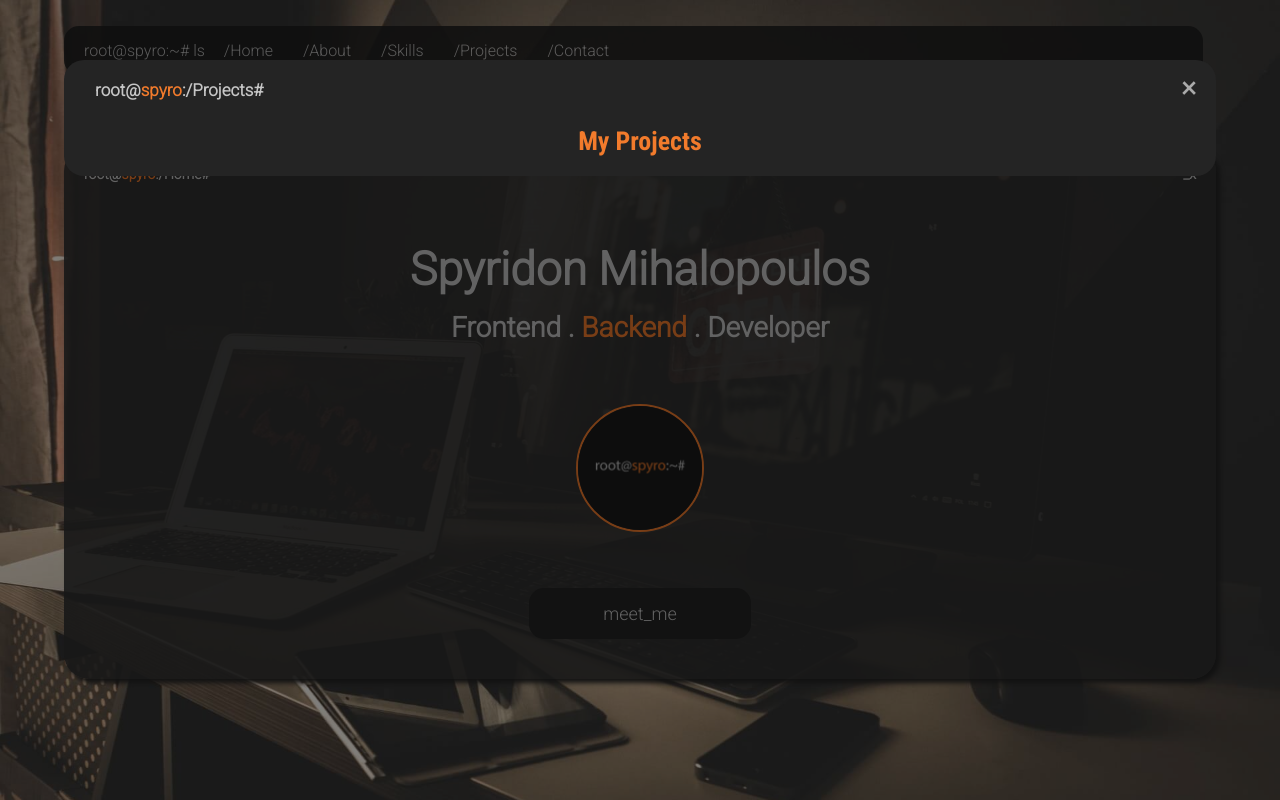
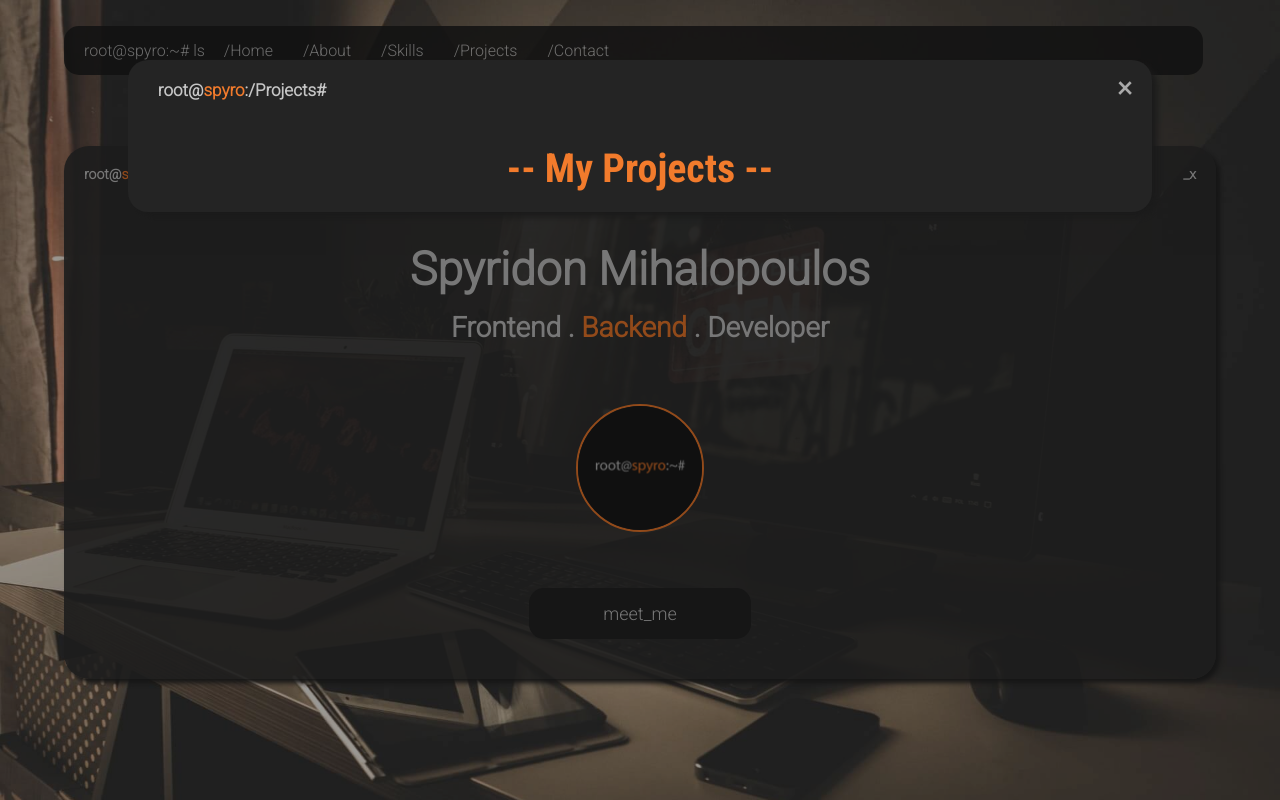
Before and after one commit to rootspyro/personal_portfolio, a website built with webpack: page public/index.html in a window 1280 px wide. Both pictures are taken after a click on the link "/Projects". Shown: the top 800 px of the page. Built offline with nearby package versions, Linux system fonts and the light colour scheme; files whose address does not match are found by name.

Commit message:
Agregando estilos

```diff
--- a/public/index.html
+++ b/public/index.html
@@ -45,7 +45,7 @@
 					<span class="project-close" id="close">&times;</span>
 					<p class="terminal-user">root@<span class="orange">spyro</span>:/Projects#</p>
 				</div>
-				<h2 class="orange">My Projects</h2>
+				<h2 class="orange"> -- My Projects -- </h2>
 			</div>
 
 		<script>
--- a/src/styles/desktop.css
+++ b/src/styles/desktop.css
@@ -142,6 +142,15 @@ tt.about-neofetch-info {
 	max-height: 420px;
 }
 
+.projects-container {
+	width: 80%;
+}
+
+.projects-container > h2 {
+	font-size: 4rem;
+}
+
+
 h1.contact-title {
 	text-align: left;
 	font-size: 4.4rem;
--- a/src/styles/mobile.css
+++ b/src/styles/mobile.css
@@ -317,6 +317,14 @@ tt.about-neofetch-info {
 	margin: 0% 6% 4% 6%;
 }
 
+#preskills > a {
+	cursor: pointer;
+}
+
+#preskills > a:hover {
+	text-decoration: underline;
+}
+
 .skills-info {
 	margin-top: 20px;
 }
@@ -386,7 +394,7 @@ tt.about-neofetch-info {
 	height: 100%;
 	overflow: auto;
 	background-color: rgb(0,0,0); /* Fallback color */
-  background-color: rgba(0,0,0,0.5); /* Black w/ opacity */
+  background-color: rgba(0,0,0,0.4); /* Black w/ opacity */
 }
 
 #Projects-btn {
@@ -401,6 +409,7 @@ tt.about-neofetch-info {
 	background-color: var(--dark-gray);
 	opacity: 100%;
 	border-radius: 20px;
+	box-shadow: 5px 5px 6px var(--dark);
 }
 
 .projects-head > p {
@@ -424,7 +433,7 @@ tt.about-neofetch-info {
 .projects-container > h2 {
 	font-family: var(--bold);
 	text-align: center;
-	margin-top: 15px;
+	margin-top: 25px;
 	font-size: 2.6rem;
 }
 
--- a/src/styles/tablet.css
+++ b/src/styles/tablet.css
@@ -52,6 +52,11 @@ tt.about-neofetch-info{
 	max-height: 480px;
 }
 
+.projects-container > h2 {
+	margin-top: 35px;
+	font-size: 3.4rem;
+}
+
 .contact-title{
 	margin-top: 50px;
 }
```
